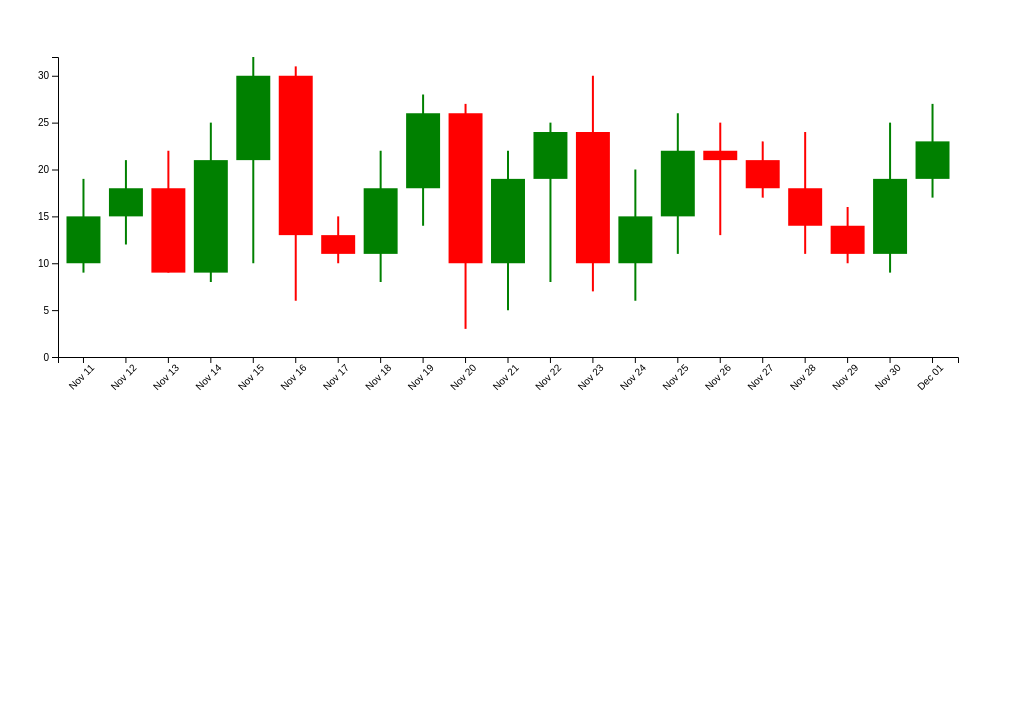
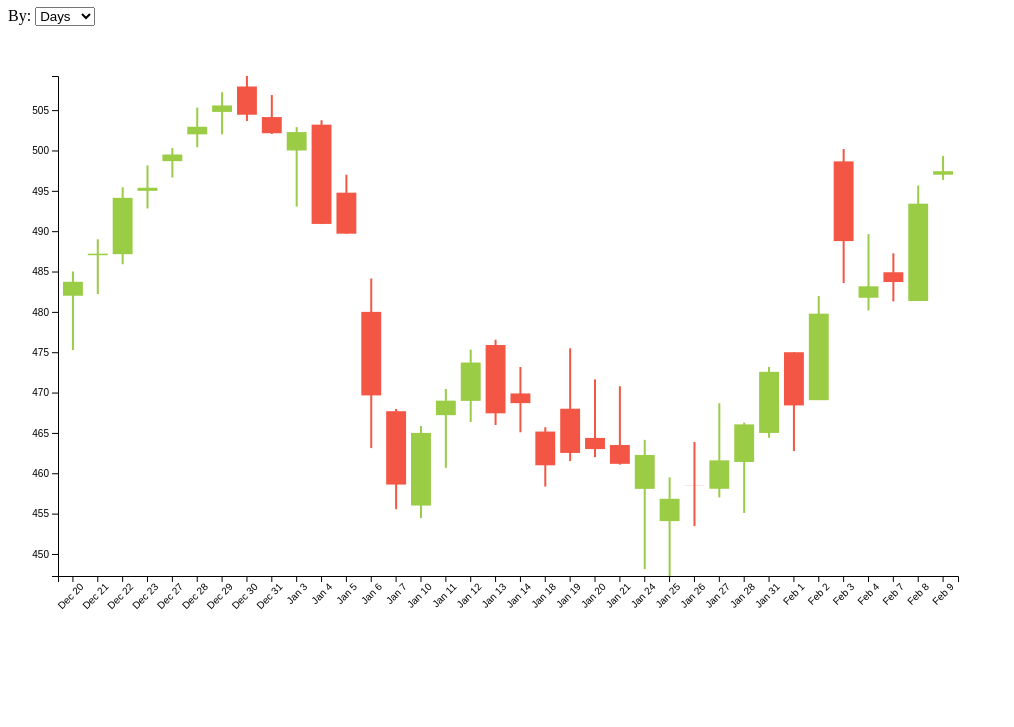
Before and after one commit to kta870m/Data-Visualisation, a plain HTML site: page src/candlestick.html in a window 1280 px wide. Shown: the part 73-800 px from the top of the page, without its empty margins (0-1014 px from the left). Drawn offline with nearby package versions, Linux system fonts and the light colour scheme.

Commit message:
Add files via upload

```diff
--- a/src/candlestick.html
+++ b/src/candlestick.html
@@ -12,88 +12,169 @@
                 fill: none;
                 stroke-width: 2;
             }
+            .tooltip {
+            position: absolute;
+            text-align: center;
+            width: auto;
+            padding: 5px;
+            font: 12px sans-serif;
+            border-radius: 5px;
+            pointer-events: none;
+            opacity: 0;
+        }
         </style>
     </head>
     <body>
-        <h1>NVIDIA stock</h1>
+        <h1>United Healthcare stock</h1>
+        <label for="unit-select">By:</label>
+        <select id="unit-select">
+            <option value="day">Days</option>
+            <option value="month">Month</option>
+            <option value="year">Years</option>
+        </select>
         <div id="chart"></div>
         <script>
             const w = 1000;
-            const h = 400;
+            const h = 600;
             const padding = 50;
+            var data;
+            var displayData;
 
-            function days(d) {
-                const date = new Date();
-                date.setDate(date.getDate() + d);
-                return date;
+            const tooltip = d3.select("body").append("div")
+            .attr("class", "tooltip")
+            .style("opacity", 0);
+
+
+            const unitSelect = d3.select("#unit-select");
+            unitSelect.on("change", function() {
+                var latest = d3.max(data,d => d.Date);
+                if(this.value == "year"){
+                    displayData = [];
+                    const max = latest.getFullYear();
+                    for(i = max - 35; i <= max; i++){
+                        displayData.push({
+                            Date: i,
+                            Open: data.filter(d => d.Date.getFullYear() == i).sort((a,b) => a.Date - b.Date)[0].Open,
+                            Close: data.filter(d => d.Date.getFullYear() == i).sort((a,b) => b.Date -a.Date)[0].Close,
+                            High: d3.max(data.filter(d => d.Date.getFullYear() == i), d => d.High),
+                            Low: d3.min(data.filter(d => d.Date.getFullYear() == i), d => d.Low)
+                        });
                     }
-
-            const dataset = [
-                {date: days(0), open: 10, close: 15, low: 9, high: 19},
-                {date: days(1), open: 15, close: 18, low: 12, high: 21},
-                {date: days(2), open: 18, close: 9, low: 9, high: 22},
-                {date: days(3), open: 9, close: 21, low: 8, high: 25},
-                {date: days(4), open: 21, close: 30, low: 10, high: 32},
-                {date: days(5), open: 30, close: 13, low: 6, high: 31},
-                {date: days(6), open: 13, close: 11, low: 10, high: 15},
-                {date: days(7), open: 11, close: 18, low: 8, high: 22},
-                {date: days(8), open: 18, close: 26, low: 14, high: 28},
-                {date: days(9), open: 26, close: 10, low: 3, high: 27},
-                {date: days(10), open: 10, close: 19, low: 5, high: 22},
-                {date: days(11), open: 19, close: 24, low: 8, high: 25},
-                {date: days(12), open: 24, close: 10, low: 7, high: 30},
-                {date: days(13), open: 10, close: 15, low: 6, high: 20},
-                {date: days(14), open: 15, close: 22, low: 11, high: 26},
-                {date: days(15), open: 22, close: 21, low: 13, high: 25},
-                {date: days(16), open: 21, close: 18, low: 17, high: 23},
-                {date: days(17), open: 18, close: 14, low: 11, high: 24},
-                {date: days(18), open: 14, close: 11, low: 10, high: 16},
-                {date: days(19), open: 11, close: 19, low: 9, high: 25},
-                {date: days(20), open: 19, close: 23, low: 17, high: 27}
-            ];
-
-            const xScale = d3.scaleBand()
-                .domain(dataset.map(d => d.date))
-                .range([padding, w - padding])
-                .padding(0.2);
-
-            const yScale = d3.scaleLinear()
-                .domain([0, d3.max(dataset, d => d.high)])
-                .range([h - padding, padding]);
+                }
+                else if(this.value == "month"){
+                    displayData = [];
+                    latest.setMonth(latest.getMonth() - 36);
+                    //console.log(latest);
+                    for(i = -35; i <= 0; i++){
+                        latest.setMonth(latest.getMonth() + 1);
+                        console.log(latest);
+                        const formattedDate = latest.toLocaleString('en-US', {
+                            month: 'short',  // Abbreviated month (e.g., 'Jan', 'Feb')
+                            year: 'numeric'  // Full year (e.g., '2022', '2023')
+                        });
+                        let filtered = data.filter(d => d.Date.getFullYear() == latest.getFullYear() && d.Date.getMonth() == latest.getMonth());
+                        filtered.pop();
+                        console.log(filtered);
+                        displayData.push({
+                            Date: formattedDate,
+                            Open: filtered.sort((a,b) => a.Date - b.Date)[0].Open,
+                            Close: filtered.sort((a,b) => b.Date -a.Date)[0].Close,
+                            High: d3.max(filtered, d => d.High),
+                            Low: d3.min(filtered, d => d.Low)
+                        });
+                    }
+                }
+                else if(this.value == "day"){
+                    displayData = data.slice(-36).map(d => ({ ...d }));
+                    displayData.map(d => d.Date = d.Date.toLocaleString('en-US', { month: 'short', day: 'numeric' }));
+                }
+                console.log(displayData);
+                candlestickChart(displayData);
+            });
 
             const svg = d3.select("#chart")
                 .append("svg")
                 .attr("width", w)
                 .attr("height", h);
 
-            svg.selectAll("line")
-                .data(dataset)
-                .enter()
+            d3.csv("../data/result/UnitedHealthCare_stock_history.csv").then(function(result) {
+                data = result;
+                data.map(d => {d.Date = new Date(d.Date)});
+                displayData = data.slice(-36).map(d => ({ ...d }));
+                displayData.map(d => d.Date = d.Date.toLocaleString('en-US', { month: 'short', day: 'numeric' }));
+                console.log(data);
+                candlestickChart(displayData);
+
+            });
+
+            function candlestickChart(dataset){
+                const xScale = d3.scaleBand()
+                    .domain(dataset.map(d => d.Date))
+                    .range([padding, w - padding])
+                    .padding(0.2);
+                console.log(d3.min(dataset, d => d.Low));
+                const yScale = d3.scaleLinear()
+                    .domain([d3.min(dataset, d => parseFloat(d.Low)), d3.max(dataset, d => parseFloat(d.High))])
+                    .range([h - padding, padding]);
+
+                const lines = svg.selectAll("line")
+                    .data(dataset);
+
+                lines.enter()
                     .append("line")
                     .attr("class", "line")
-                .attr("x1", d => xScale(d.date) + xScale.bandwidth() / 2)
-                .attr("x2", d => xScale(d.date) + xScale.bandwidth() / 2)
-                .attr("y1", d => yScale(d.high))
-                .attr("y2", d => yScale(d.low))
-                .attr("stroke", d => d.open < d.close ? "green" : "red");
+                    .attr("x1", d => xScale(d.Date) + xScale.bandwidth() / 2)
+                    .attr("x2", d => xScale(d.Date) + xScale.bandwidth() / 2)
+                    .merge(lines)  // Merge the newly entered and existing elements
+                    .transition()
+                    .duration(1000)
+                    .attr("x1", d => xScale(d.Date) + xScale.bandwidth() / 2)
+                    .attr("x2", d => xScale(d.Date) + xScale.bandwidth() / 2)
+                    .attr("y1", d => yScale(d.High))
+                    .attr("y2", d => yScale(d.Low))
+                    .attr("stroke", d => d.Open < d.Close ? "#9acc45" : "#f35644");
 
-            svg.selectAll("rect")
-                .data(dataset)
-                .enter()
+                lines.exit().remove(); // Remove any old lines that are no longer in the data
+
+                // Update the rectangles (candlestick bodies)
+                const rects = svg.selectAll("rect")
+                    .data(dataset);
+
+                rects.enter()
                     .append("rect")
-                .attr("x", d => xScale(d.date))
-                .attr("y", d => yScale(Math.max(d.open, d.close)))
+                    .attr("x", d => xScale(d.Date))
                     .attr("width", xScale.bandwidth())
-                .attr("height", d => Math.abs(yScale(d.open) - yScale(d.close)))
-                .attr("fill", d => d.open < d.close ? "green" : "red");
+                    .on("mouseover", (event, d) => {
+                        tooltip.transition().duration(200).style("opacity", .8);
+                        tooltip.html(`<strong>${d.Date}</strong><br>Open: ${Math.round(d.Open * 100) / 100 || "N/A"}<br>Close: ${Math.round(d.Close * 100) / 100 || "N/A"}<br>High: ${Math.round(d.High * 100) / 100 || "N/A"}<br>Low: ${Math.round(d.Low * 100) / 100 || "N/A"}`)
+                            .style("left", (event.pageX) + "px")
+                            .style("top", (event.pageY - 28) + "px")
+                            .style("background", d.Open < d.Close ? "#9acc45" : "#f35644");
+                    })
+                    .on("mouseout", () => {
+                        tooltip.transition().duration(500).style("opacity", 0);
+                    })
+                    .merge(rects)  // Merge the newly entered and existing elements
+                    .transition()
+                    .duration(1000)
+                    .attr("x", d => xScale(d.Date))
+                    .attr("y", d => yScale(Math.max(d.Open, d.Close)))
+                    .attr("width", xScale.bandwidth())
+                    .attr("height", d => Math.abs(yScale(d.Open) - yScale(d.Close)))
+                    .attr("fill", d => d.Open < d.Close ? "#9acc45" : "#f35644");
 
-            const xAxis = d3.axisBottom(xScale)
-                .tickFormat(d3.timeFormat("%b %d"));
+                rects.exit().remove();
+
+                svg.selectAll(".x-axis").remove();
+                svg.selectAll(".y-axis").remove();
+
+                const xAxis = d3.axisBottom(xScale);
 
                 const yAxis = d3.axisLeft(yScale);
 
                 svg.append("g")
                     .attr("transform", `translate(0, ${h - padding})`)
+                    .attr("class", "x-axis")
                     .call(xAxis)
                     .selectAll("text")
                     .attr("transform", "rotate(-45)")
@@ -101,7 +182,12 @@
 
                 svg.append("g")
                     .attr("transform", `translate(${padding}, 0)`)
+                    .attr("class", "y-axis")
                     .call(yAxis);
+            }
+
+
+
         </script>
     </body>
 </html>
```
Lines whose indentation alone changed are shown as unchanged.
